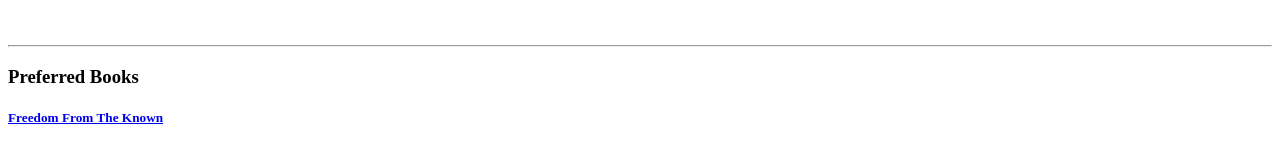
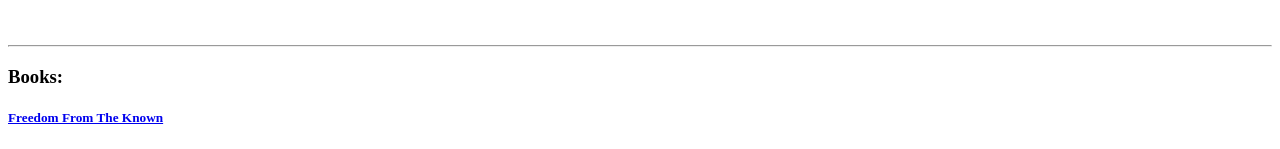
Before and after one commit to TathastuMishra/cv, a plain HTML site: page index.html in a window 1280 px wide. Shown: the part 345-494 px from the top of the page. Drawn offline with Linux system fonts and the light colour scheme.

Commit message:
Update index.html

```diff
--- a/index.html
+++ b/index.html
@@ -21,7 +21,7 @@
     </table>
 
 <hr>
-<h3>Preferred Books</h3>
+<h3>Books:</h3>
 <h5><a href="https://www.amazon.in/Freedom-Known-J-Krishnamurti/dp/1846042135">Freedom From The Known</a></h5>
 <h5><a href="https://www.amazon.in/First-Last-Freedom-J-Krishnamurti/dp/1846043751">The First and the Last Freedom</a></h5>
 <h5><a href="https://www.amazon.in/What-Are-Doing-Your-Life/dp/1846045851">What are You doing with your Life</a></h5>
```
